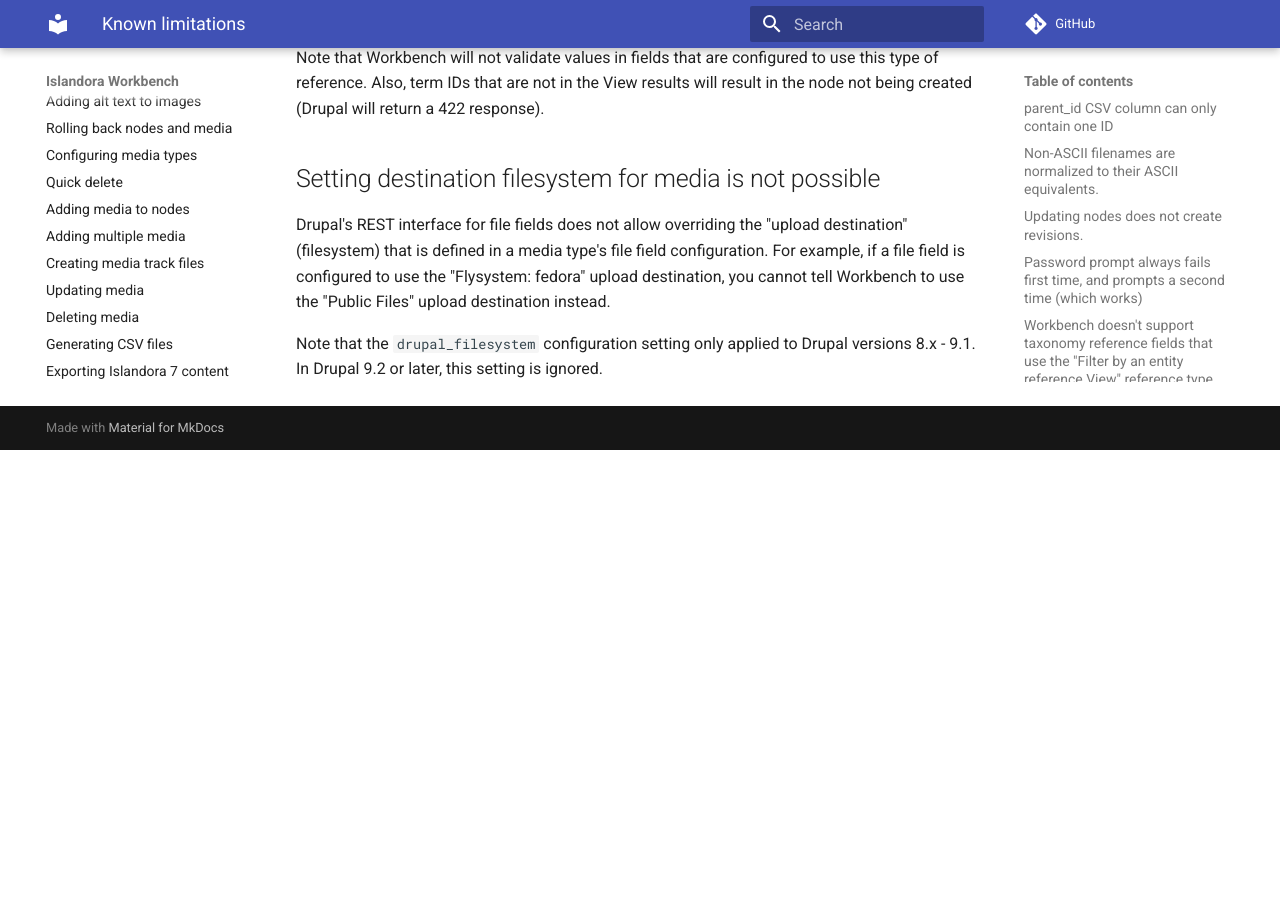
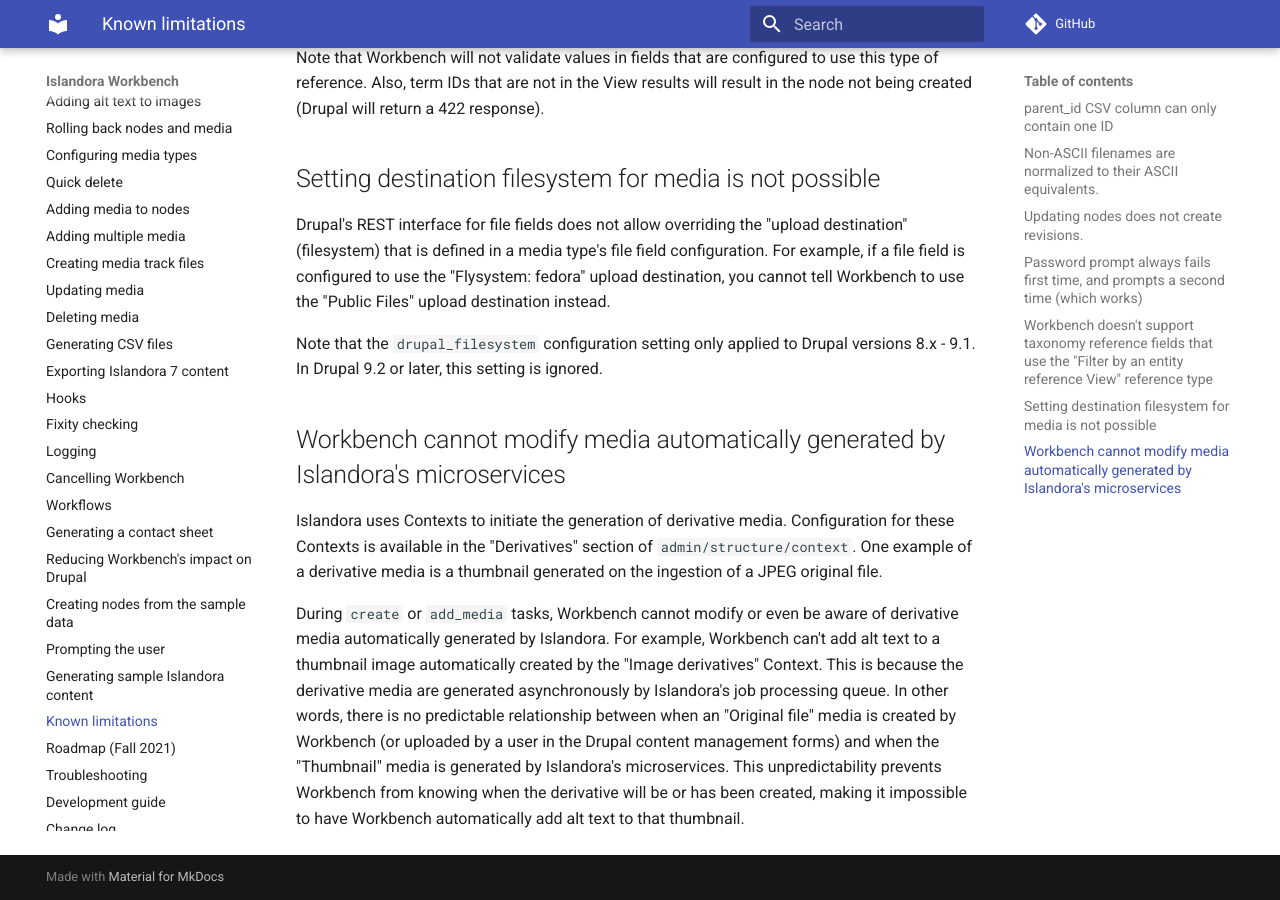
Before and after one commit to mjordan/islandora_workbench_docs, an MkDocs documentation site: the page built from docs/limitations.md, in a window 1280 px wide and 900 px high, scrolled down 1158 px. Built offline with MkDocs 1.6.1 and Material for MkDocs 9.7.7, drawn with Linux system fonts in a browser that asks for light colours; comment, search, counter and statistics services are not loaded; before the commit the page ends 1608 px from its top, so only the background shows below that.

Commit message:
Updated docs on known limitations.

```diff
--- a/docs/changelog.md
+++ b/docs/changelog.md
@@ -144,7 +144,7 @@
 
 ### Documentation
 
-* November 1, 2024: Updated docs on "[Adding alt text to images](/islandora_workbench_docs/alt_text/)".
+* November 1, 2024: Updated docs on "[Adding alt text to images](/islandora_workbench_docs/alt_text/)" and "[Known limitations](/islandora_workbench_docs/limitations/)".
 * October 20, 2024: Updated docs on "[Creating redirects](/islandora_workbench_docs/redirects/)".
 * October 14, 2024: Added docs on populating the "[field_domain_access](/islandora_workbench_docs/fields/#values-in-the-field_domain_access-column)" CSV column. Thanks for the docs @dara2!
 * September 23, 2024: Updated docs on "[Checking configuration and input data](/islandora_workbench_docs/check/)" to include new config setting `check_lock_file_path`.
--- a/docs/limitations.md
+++ b/docs/limitations.md
@@ -34,3 +34,9 @@
 Drupal's REST interface for file fields does not allow overriding the "upload destination" (filesystem) that is defined in a media type's file field configuration. For example, if a file field is configured to use the "Flysystem: fedora" upload destination, you cannot tell Workbench to use the "Public Files" upload destination instead.
 
 Note that the `drupal_filesystem` configuration setting only applied to Drupal versions 8.x - 9.1. In Drupal 9.2 or later, this setting is ignored.
+
+## Workbench cannot modify media automatically generated by Islandora's microservices
+
+Islandora uses Contexts to initiate the generation of derivative media. Configuration for these Contexts is available in the "Derivatives" section of `admin/structure/context`. One example of a derivative media is a thumbnail generated on the ingestion of a JPEG original file.
+
+During `create` or `add_media` tasks, Workbench cannot modify or even be aware of derivative media automatically generated by Islandora. For example, Workbench can't add alt text to a thumbnail image automatically created by the "Image derivatives" Context. This is because the derivative media are generated asynchronously by Islandora's job processing queue. In other words, there is no predictable relationship between when an "Original file" media is created by Workbench (or uploaded by a user in the Drupal content management forms) and when the "Thumbnail" media is generated by Islandora's microservices. This unpredictability prevents Workbench from knowing when the derivative will be or has been created, making it impossible to have Workbench automatically add alt text to that thumbnail.
```
